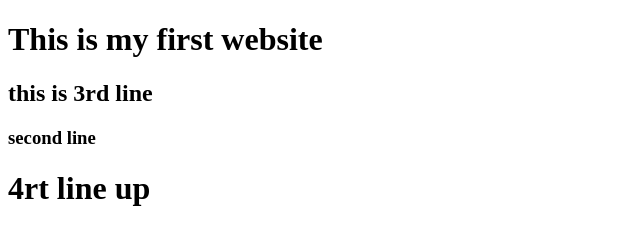
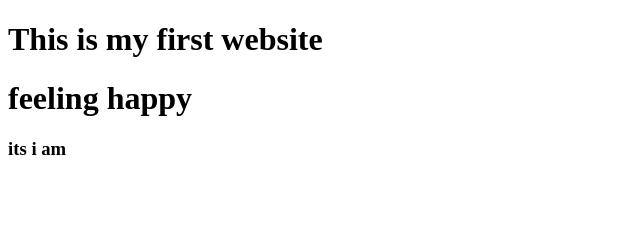
Before and after one commit to gitimran231/first-website, a plain HTML site: page index.html in a window 1280 px wide. Shown: the whole page, without its empty margins (0-640 px from the left). Drawn offline with Linux system fonts and the light colour scheme.

Commit message:
second commit

```diff
--- a/index.html
+++ b/index.html
@@ -8,8 +8,7 @@
 </head>
 <body>
 <h1>This is my first website</h1>
-<h2>this is 3rd line</h2>
-<h3>second line</h3>
-<h1>4rt line up</h1>
+<h1>feeling happy </h1>
+<h3>its i am</h3>
 </body>
 </html>
```
